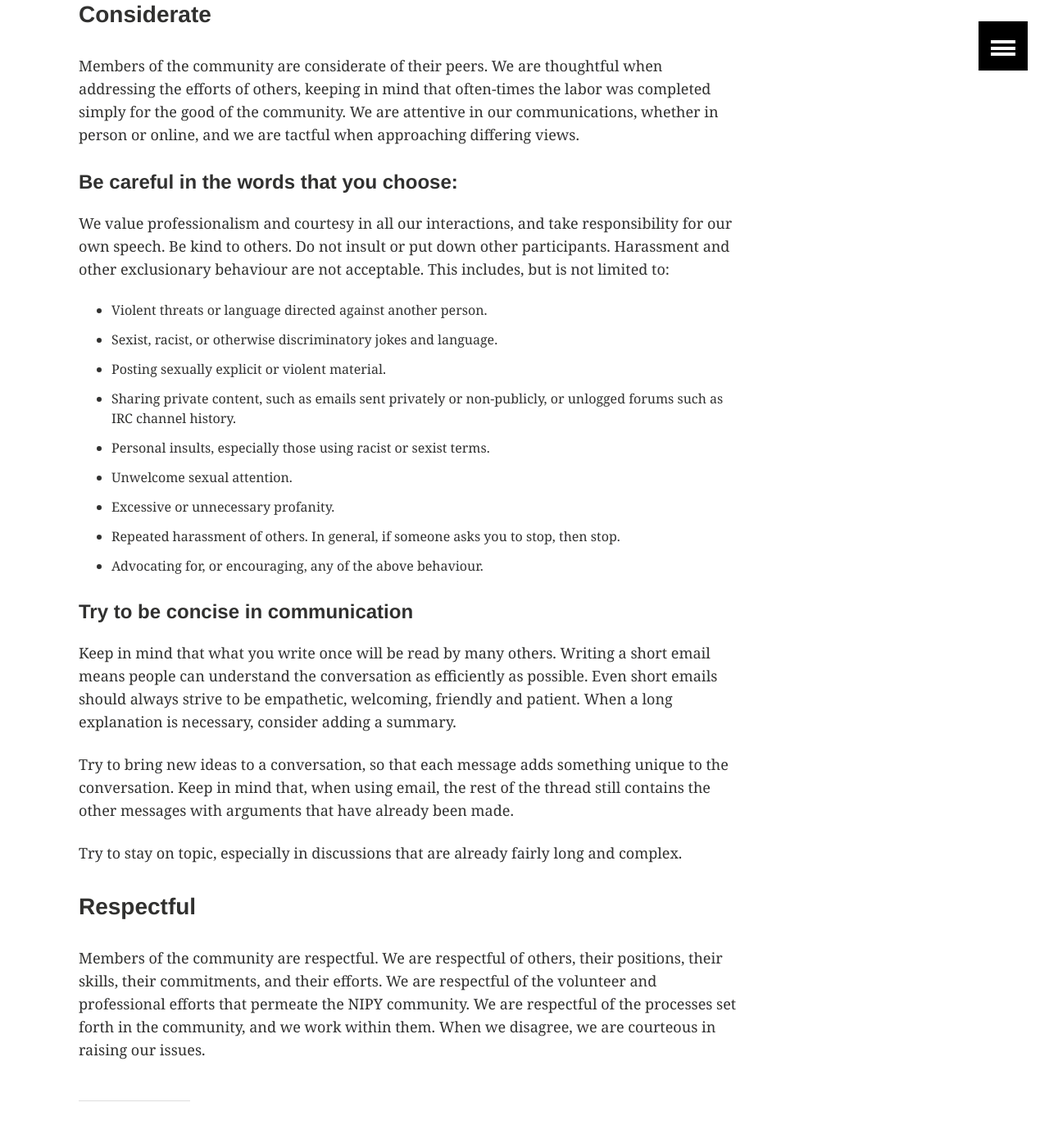
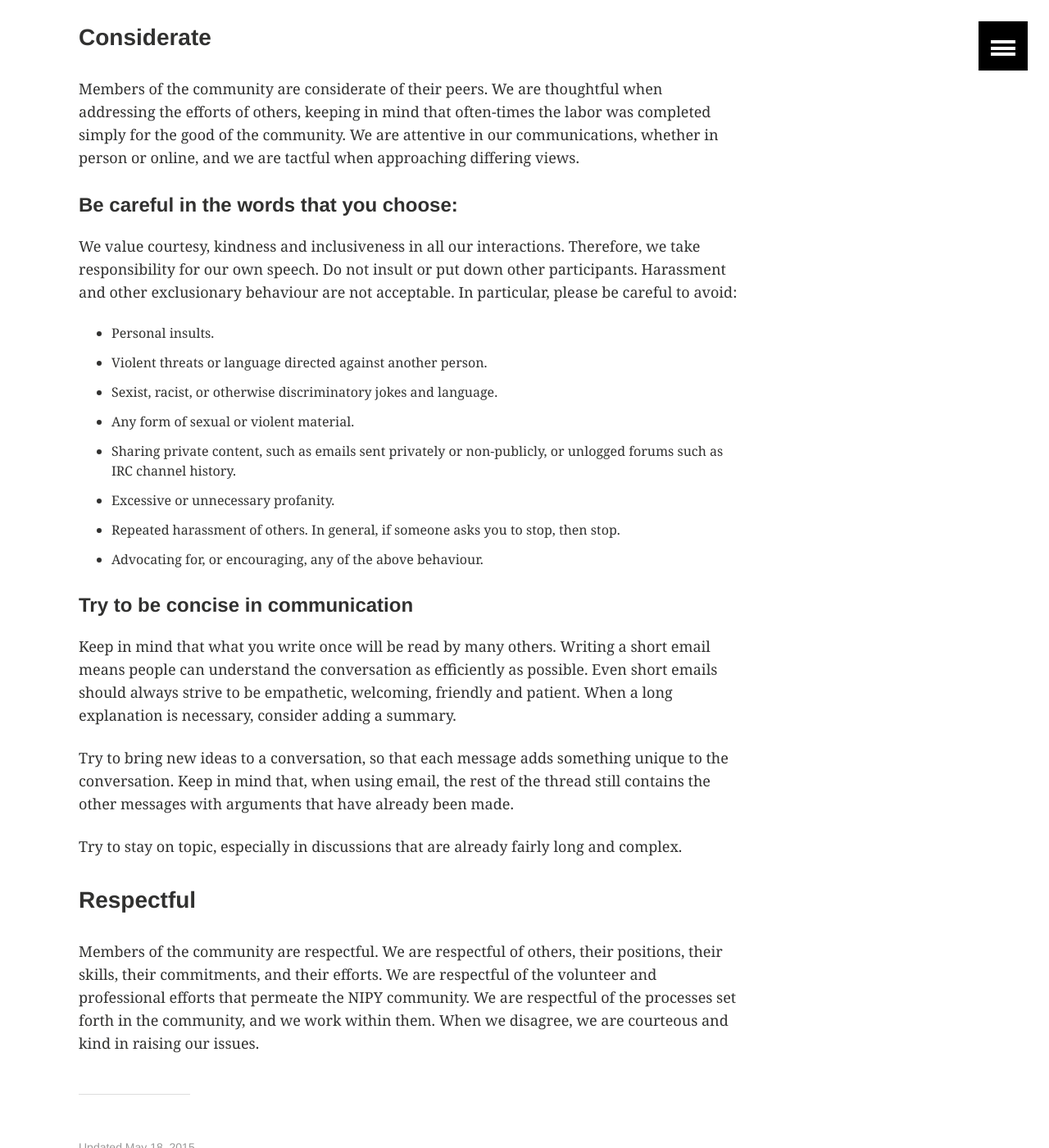
Before and after one commit to nipy/nipy.github.io, a Jekyll site: the page built from code-of-conduct/index.md, in a window 1280 px wide and 1400 px high, scrolled down 1438 px. Shown: the whole window at 82% size. Built offline with Jekyll 4.4.1, drawn with Linux system fonts in a browser that asks for light colours; some of the changed text lies outside the part shown.

Commit message:
Edit the CoC according to some comments from @matthew-brett.

```diff
--- a/code-of-conduct/index.md
+++ b/code-of-conduct/index.md
@@ -14,12 +14,12 @@ share: false
 
 The NIPY community is a community of practice devoted to the use of the Python language in the analysis of neuroimaging data. The following code of conduct reflects our values as a community and serves as a set of guidelines for our individual behaviors in the context of our participation in this community.
 
-It is based on, and heavily inspired by a reading of the [Python community code of conduct](https://www.python.org/psf/codeofconduct/), the [Apache foundation code of conduct](http://www.apache.org/foundation/policies/conduct.html), and the [Debian code of conduct](https://www.debian.org/code_of_conduct)
+It is based on, and heavily inspired by a reading of the [Python community code of conduct](https://www.python.org/psf/codeofconduct/), the [Apache foundation code of conduct](http://www.apache.org/foundation/policies/conduct.html), the [Debian code of conduct](https://www.debian.org/code_of_conduct), and the [Ten Principles of Burning Man](http://survival.burningman.com/culture/the-10-principles/).
 
 
 ## The code of conduct for the NIPY community
 
-The Neuroimaging in Python (NIPY) community is made up of members with a diverse set of skills, personalities, background, and experiences. It is through these differences that our community will experience great successes and continued growth. Decisions we make affect users, colleagues, and through scientific results, the general public. We take those consequences seriously when making decisions. When you are working with members of the community, we encourage you to follow these guidelines, which help steer our interactions and help keep NIPY a positive, successful, and growing community.
+The Neuroimaging in Python (NIPY) community is made up of members with a diverse set of skills, personalities, background, and experiences. It is through these differences that our community will experience great successes and continued growth. Decisions we make affect users, colleagues, and through scientific results, the general public. We take these consequences seriously when making decisions. When you are working with members of the community, we encourage you to follow these guidelines, which help steer our interactions and help keep NIPY a positive, successful, and growing community.
 
 A member of the NIPY community is:
 
@@ -41,14 +41,13 @@ Members of the community are considerate of their peers. We are thoughtful when
 
 #### Be careful in the words that you choose:
 
-We value professionalism and courtesy in all our interactions, and take responsibility for our own speech. Be kind to others. Do not insult or put down other participants. Harassment and other exclusionary behaviour are not acceptable. This includes, but is not limited to:
+We value courtesy, kindness and inclusiveness in all our interactions. Therefore, we take responsibility for our own speech. Do not insult or put down other participants. Harassment and other exclusionary behaviour are not acceptable. In particular, please be careful to avoid:
 
+- Personal insults.
 - Violent threats or language directed against another person.
 - Sexist, racist, or otherwise discriminatory jokes and language.
-- Posting sexually explicit or violent material.
+- Any form of sexual or violent material.
 - Sharing private content, such as emails sent privately or non-publicly, or unlogged forums such as IRC channel history.
-- Personal insults, especially those using racist or sexist terms.
-- Unwelcome sexual attention.
 - Excessive or unnecessary profanity.
 - Repeated harassment of others. In general, if someone asks you to stop, then stop.
 - Advocating for, or encouraging, any of the above behaviour.
```
Also changed, not shown: other parts of code-of-conduct/index.md (+1 -1 lines).
